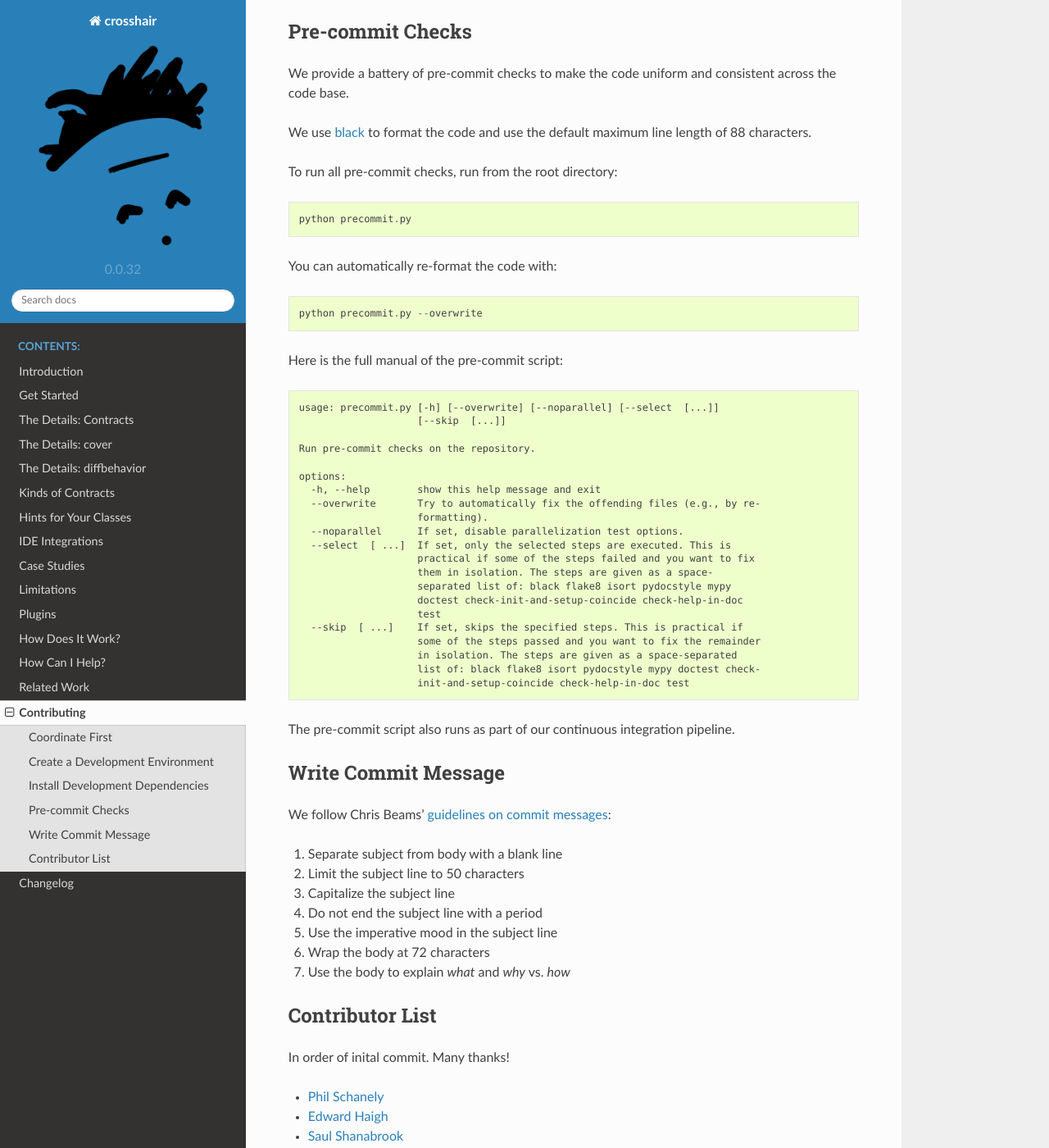
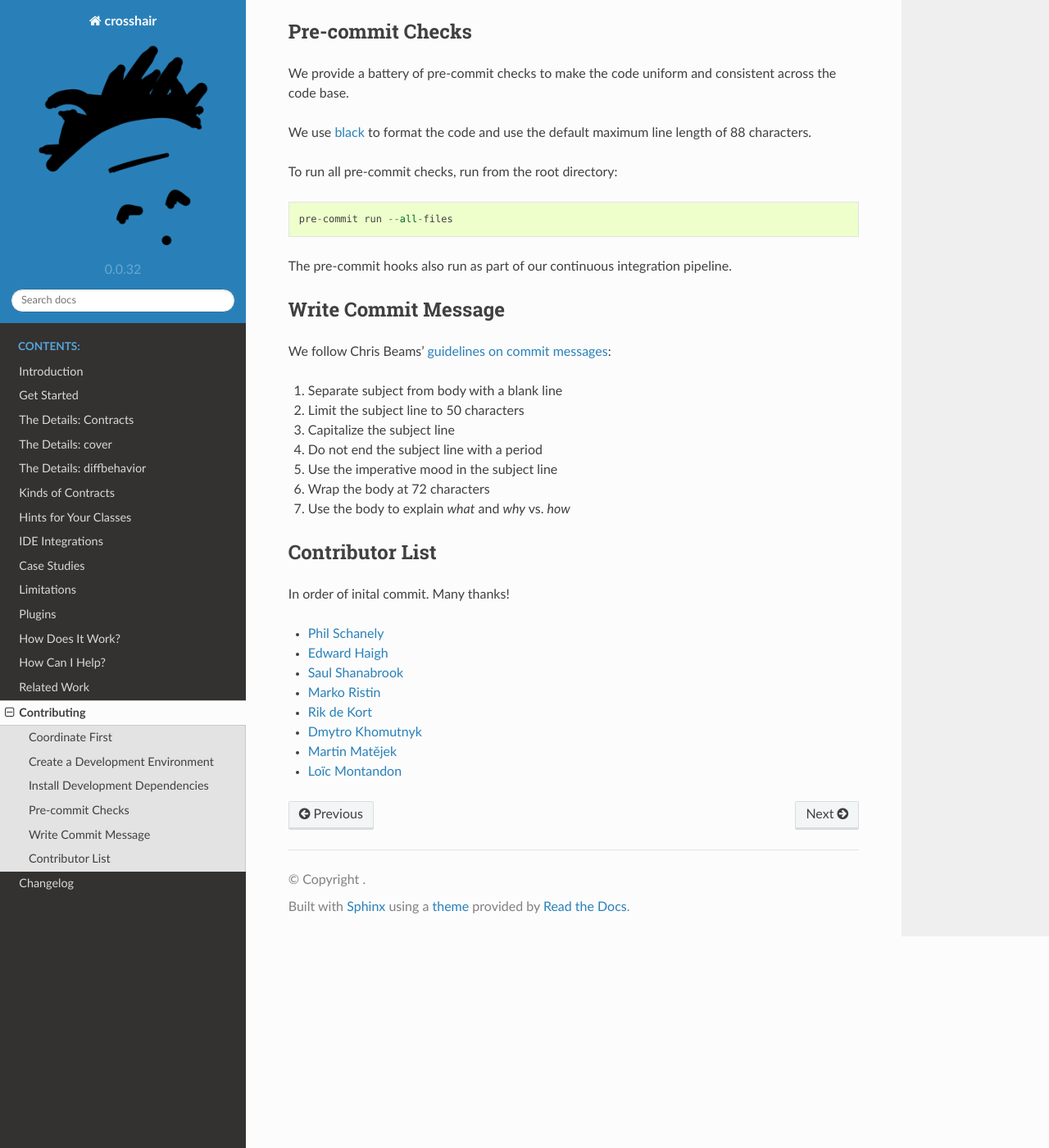
Before and after one commit to pschanely/CrossHair, a Sphinx documentation site: the page built from doc/source/contributing.rst, in a window 1280 px wide and 1400 px high, scrolled down 1006 px. Shown: the whole window at 82% size. Built offline with Sphinx 7.4.7 and the Read the Docs theme 2.0.0, drawn with Linux system fonts in a browser that asks for light colours; the version number is read from the project's files by our own code.

Commit message:
Update pre-commit instructions

```diff
--- a/doc/source/contributing.rst
+++ b/doc/source/contributing.rst
@@ -71,45 +71,9 @@ To run all pre-commit checks, run from the root directory:
 
 .. code-block::
 
-    python precommit.py
+    pre-commit run --all-files
 
-You can automatically re-format the code with:
-
-.. code-block::
-
-    python precommit.py --overwrite
-
-Here is the full manual of the pre-commit script:
-
-.. Help starts: python precommit.py --help
-.. code-block:: text
-
-    usage: precommit.py [-h] [--overwrite] [--noparallel] [--select  [...]]
-                        [--skip  [...]]
-
-    Run pre-commit checks on the repository.
-
-    options:
-      -h, --help        show this help message and exit
-      --overwrite       Try to automatically fix the offending files (e.g., by re-
-                        formatting).
-      --noparallel      If set, disable parallelization test options.
-      --select  [ ...]  If set, only the selected steps are executed. This is
-                        practical if some of the steps failed and you want to fix
-                        them in isolation. The steps are given as a space-
-                        separated list of: black flake8 isort pydocstyle mypy
-                        doctest check-init-and-setup-coincide check-help-in-doc
-                        test
-      --skip  [ ...]    If set, skips the specified steps. This is practical if
-                        some of the steps passed and you want to fix the remainder
-                        in isolation. The steps are given as a space-separated
-                        list of: black flake8 isort pydocstyle mypy doctest check-
-                        init-and-setup-coincide check-help-in-doc test
-
-.. Help ends: python precommit.py --help
-
-
-The pre-commit script also runs as part of our continuous integration pipeline.
+The pre-commit hooks also run as part of our continuous integration pipeline.
 
 Write Commit Message
 ====================
```
